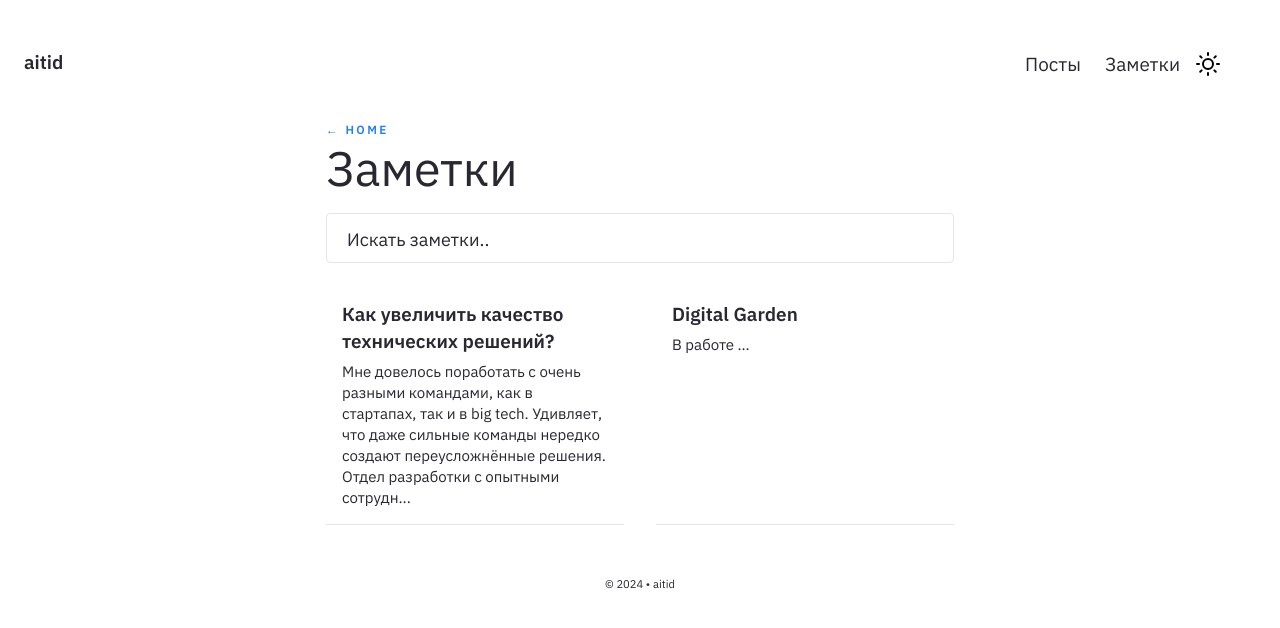
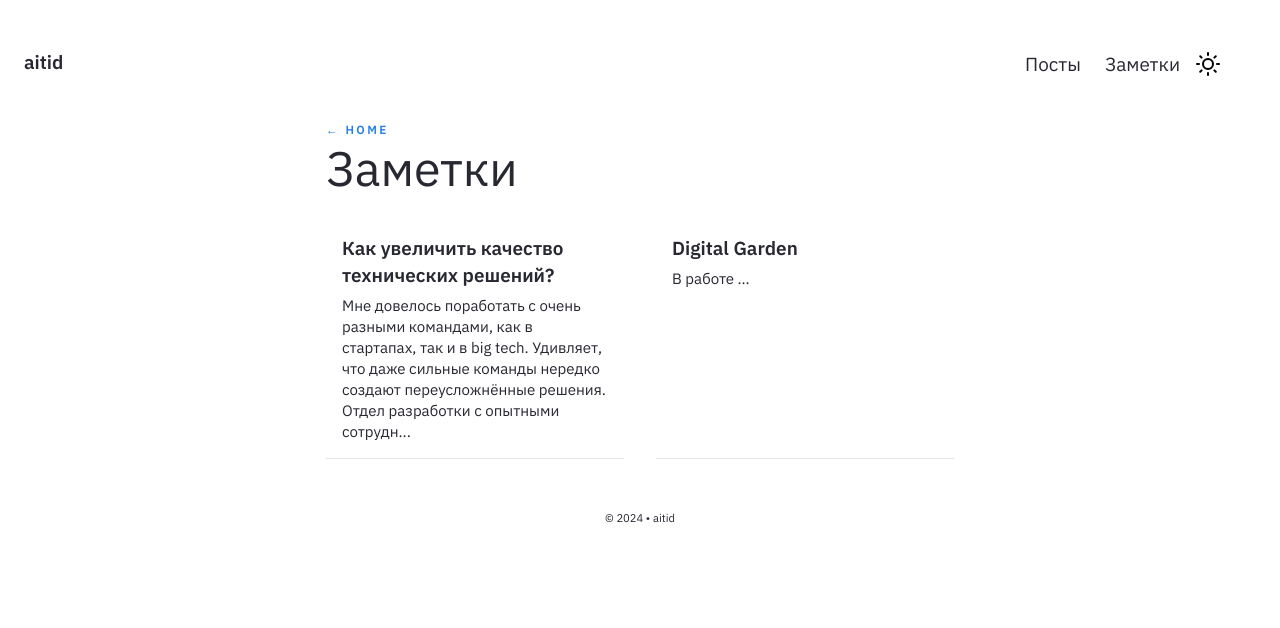
Before and after one commit to Aitid/blog, a Jekyll site: the page built from pages/notes.md, in a window 1280 px wide. Shown: the top 628 px of the page. Built offline with Jekyll 4.4.1, drawn with Linux system fonts in a browser that asks for light colours.

Commit message:
config site

```diff
--- a/_config.yml
+++ b/_config.yml
@@ -42,7 +42,7 @@ privatelinks:
 # To enable set "enabled : true" else, use "enabled:false"
 preferences:
   search:
-    enabled: true
+    enabled: false
   wiki_style_link:
     enabled: true
   pagepreview:
@@ -110,6 +110,7 @@ exclude:
   - _notes/000 Inbox
   - _notes/200 Private
   - _notes/300 Templates
+  - _notes/obsidian/templates
 #   - .sass-cache/
 #   - .jekyll-cache/
 #   - gemfiles/
```
Also changed, not shown: 1 other file.
